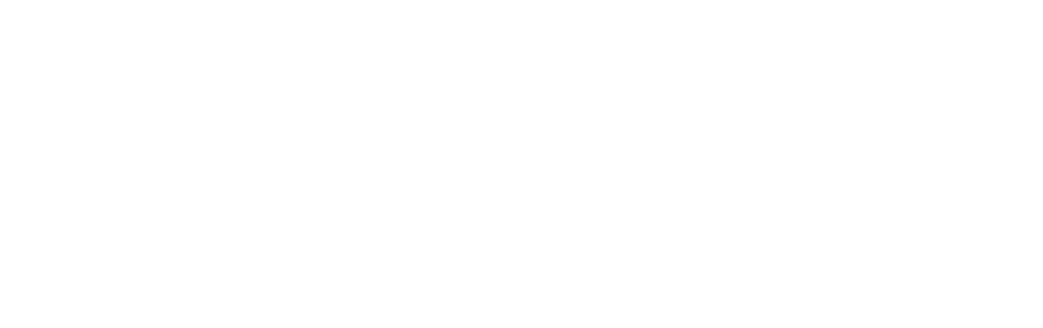
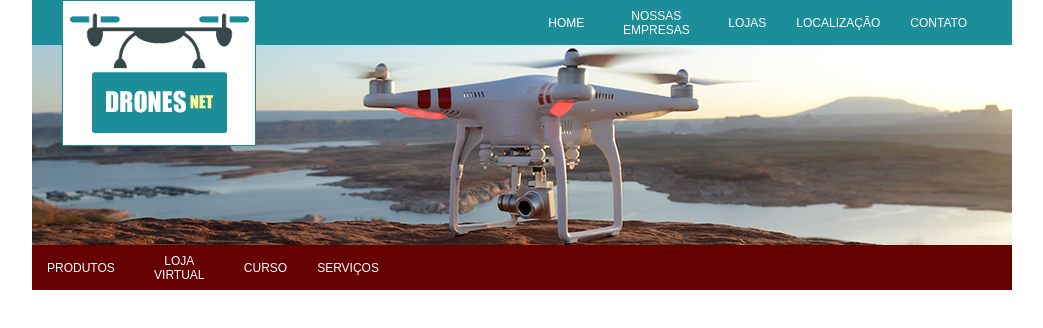
Before and after one commit to andrebrandassi/Chulamis-Loja-Virtual, a plain HTML site: page index.html in a window 1280 px wide. Shown: the whole page, without its empty margins (118-1161 px from the left). Drawn offline with Linux system fonts and the light colour scheme; files that its build step writes are made by us from their sources.

Commit message:
menu-commit

```diff
--- a/css/style.css
+++ b/css/style.css
@@ -5,4 +5,88 @@
     box-sizing: border-box;
 }
 
+body{
+    font-family: Arial, Helvetica, sans-serif;
+}
+
 /* Estilos do HEADER/MENU */
+
+
+nav{
+    max-width: 980px;
+    margin: 0 auto;
+    display: flex;
+    justify-content: space-between;
+    background-color: #1b8e99;
+    height: 45px;
+    text-align: center;
+}
+
+.logo-drone{
+    background-image: url(../img/logo.fw.png);
+    background-repeat: no-repeat;
+    height: 146px;
+    width: 194px;
+    display: inline-block;
+    margin-left: 30px;
+}
+
+.nav-bar{
+    display: flex;
+    align-items: center;
+    margin-right: 30px;
+}
+
+.navegation{
+    max-width: 980px;
+    height: 45px;
+    margin: 0 auto;
+    background-color: #660000;
+    display: flex;
+    text-align: center;
+}
+
+.navegation-bar{
+    display: flex;
+    align-items: center;
+}
+
+.nav-bar li, .navegation-bar li{
+    list-style-type: none;
+}
+
+.nav-bar li a, .navegation-bar li a{
+    display: block;
+    padding: 15px;
+    text-decoration: none;
+    color: white;
+    text-transform: uppercase;
+    font-size: 12px;
+    transition: .4s ease;
+}
+
+.nav-bar li a{
+    max-width: 114px;
+}
+
+.navegation-bar li a{
+    max-width: 99px;
+}
+
+.nav-bar li a:hover{
+    background-color: #92c9ce;
+}
+
+.navegation-bar li a:hover{
+    background-color: white;
+    color: #660000;
+}
+
+.banner{
+    background-image: url(../img/banner.fw.png);
+    background-position: center -55px;
+    background-repeat: no-repeat;
+    max-width: 980px;
+    height: 200px;
+    margin: auto;
+}
--- a/index.html
+++ b/index.html
@@ -4,10 +4,30 @@
     <meta charset="UTF-8">
     <meta name="viewport" content="width=device-width, initial-scale=1.0">
     <title>Document</title>
-    <link rel="stylesheet" href="style.css">
+    <link rel="stylesheet" href="css/style.css">
 </head>
 <body>
     <!--HEADER-->
-    <header></header>
+    <header>
+        <nav>
+            <div class="logo-drone"></div>
+            <ul class="nav-bar">
+                <li><a href="">Home</a></li>
+                <li><a href="">nossas empresas</a></li>
+                <li><a href="">lojas</a></li>
+                <li><a href="">localização</a></li>
+                <li><a href="">contato</a></li>
+            </ul>
+        </nav>
+        <div class="banner"></div>
+        <div class="navegation">
+            <ul class="navegation-bar">
+                <li><a href="">produtos</a></li>
+                <li><a href="">loja virtual</a></li>
+                <li><a href="">curso</a></li>
+                <li><a href="">serviços</a></li>
+            </ul>
+        </div>
+    </header>
 </body>
 </html>
```
